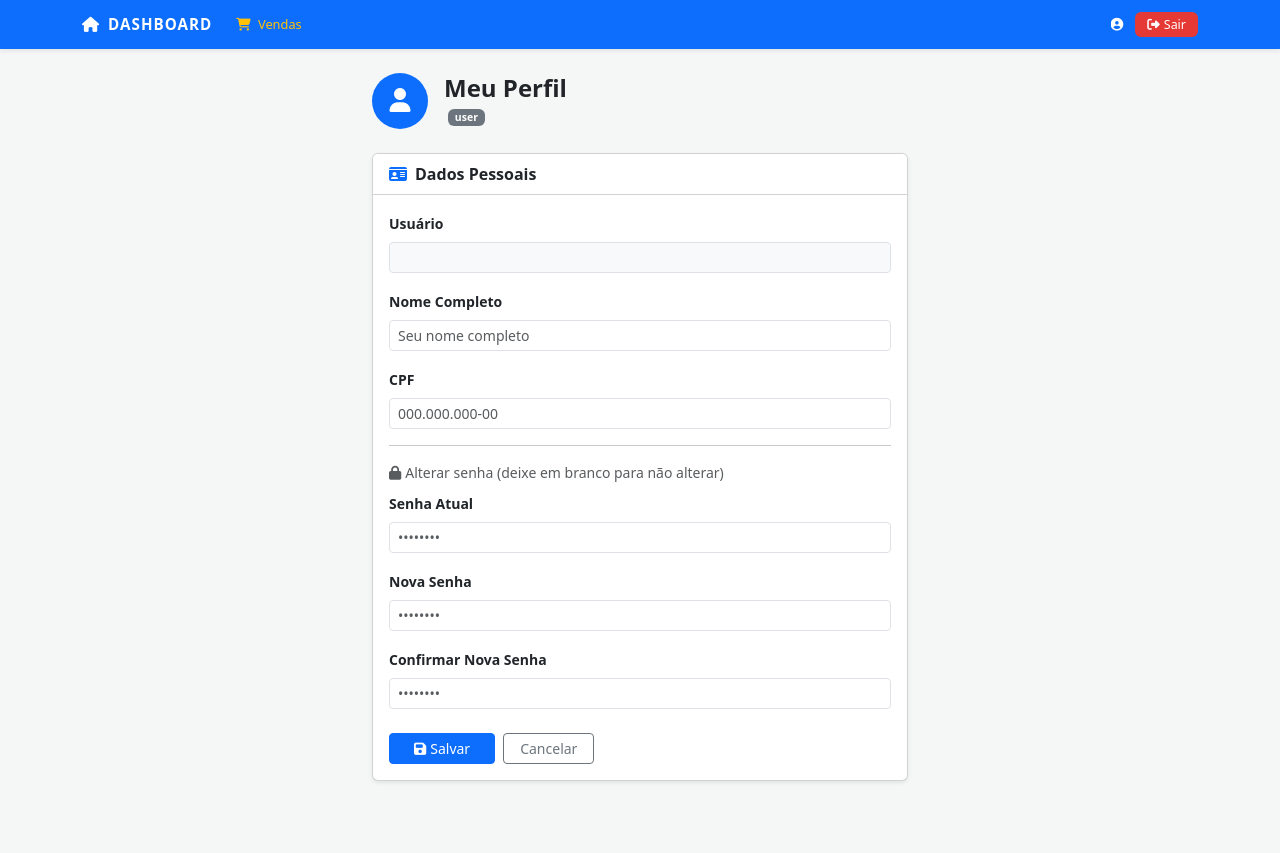
After one commit to gustavosdefreitas/Plataforma-Gestao-Textil-PIV, a FastAPI app: template templates/meu_perfil.html in a window 1280 px wide. The commit adds this page. Run offline with FastAPI, Linux system fonts and the light colour scheme; the template is opened without the code that fills it, so the values that code supplies are empty; parts of the project's set-up code (start-up, migrations or seed data) failed here and were passed over.

Commit message:
feat: pagina /meu-perfil com edicao de dados e senha, link no navbar v1.1.0

```diff
--- a/main.py
+++ b/main.py
@@ -415,6 +415,62 @@ async def login(request: Request, username: str = Form(...), password: str = For
     return templates.TemplateResponse(request, "login.html", {
         "error": "Credenciais Inválidas"
     })
+
+@app.get("/meu-perfil")
+async def meu_perfil(request: Request):
+    user = get_current_user(request)
+    if not user:
+        return RedirectResponse(url="/login", status_code=303)
+    with engine.connect() as conn:
+        row = conn.execute(
+            text("SELECT id, username, nome_completo, cpf, perfil, session_id FROM usuarios WHERE id = :id"),
+            {"id": user.id}
+        ).fetchone()
+    return templates.TemplateResponse(request, "meu_perfil.html", {"user": user, "dados": row})
+
+
+@app.post("/meu-perfil")
+async def meu_perfil_salvar(
+    request: Request,
+    nome_completo: str = Form(""),
+    cpf: str = Form(""),
+    senha_atual: str = Form(""),
+    nova_senha: str = Form(""),
+    confirmar_senha: str = Form("")):
+    user = get_current_user(request)
+    if not user:
+        return RedirectResponse(url="/login", status_code=303)
+    erros = []
+    with engine.connect() as conn:
+        row = conn.execute(
+            text("SELECT id, username, nome_completo, cpf, perfil, password FROM usuarios WHERE id = :id"),
+            {"id": user.id}
+        ).fetchone()
+        # Atualizar dados básicos
+        novo_nome = nome_completo.strip() or row.nome_completo
+        novo_cpf  = cpf.strip() or row.cpf
+        # Troca de senha (opcional)
+        novo_hash = row.password
+        if nova_senha:
+            import hashlib
+            if not senha_atual:
+                erros.append("Informe a senha atual para alterar a senha.")
+            elif hashlib.sha256(senha_atual.encode()).hexdigest() != row.password:
+                erros.append("Senha atual incorreta.")
+            elif nova_senha != confirmar_senha:
+                erros.append("Nova senha e confirmação não coincidem.")
+            else:
+                novo_hash = hashlib.sha256(nova_senha.encode()).hexdigest()
+        if erros:
+            return templates.TemplateResponse(request, "meu_perfil.html", {"user": user, "dados": row, "erros": erros})
+        conn.execute(
+            text("UPDATE usuarios SET nome_completo=:nome, cpf=:cpf, password=:pwd WHERE id=:id"),
+            {"nome": novo_nome, "cpf": novo_cpf, "pwd": novo_hash, "id": user.id}
+        )
+        conn.commit()
+        registrar_log(user.id, user.username, "EDITAR_PERFIL", "Usuário atualizou seu perfil")
+    return RedirectResponse(url="/meu-perfil?ok=1", status_code=303)
+
 
 @app.get("/logout")
 async def logout(request: Request):
--- a/templates/base.html
+++ b/templates/base.html
@@ -73,12 +73,12 @@
                     {% endif %}
                 </ul>
                 <div class="navbar-nav align-items-center gap-2">
-                    <span class="text-white navbar-user d-none d-xl-inline">
+                    <a href="/meu-perfil" class="text-white text-decoration-none navbar-user d-none d-xl-inline" title="Meu Perfil">
                         <i class="fas fa-user-circle me-1" aria-hidden="true"></i>{{ user.username }}
                         {% if user.perfil == 'admin' %}
                         <span class="badge bg-warning text-dark ms-1" style="font-size:0.6rem;">admin</span>
                         {% endif %}
-                    </span>
+                    </a>
                     <a class="btn btn-logout" href="/logout" style="background-color:#e53935;color:#fff;border:none;">
                         <i class="fas fa-sign-out-alt me-1" aria-hidden="true"></i>Sair
                     </a>
--- /dev/null
+++ b/templates/meu_perfil.html
@@ -0,0 +1,80 @@
+{% extends "base.html" %}
+{% block title %}Meu Perfil{% endblock %}
+{% block content %}
+<div class="container" style="max-width:560px;">
+    <div class="d-flex align-items-center mb-4 gap-3">
+        <div style="width:56px;height:56px;border-radius:50%;background:#0d6efd;display:flex;align-items:center;justify-content:center;">
+            <i class="fas fa-user fa-xl text-white"></i>
+        </div>
+        <div>
+            <h4 class="mb-0 fw-bold">Meu Perfil</h4>
+            <span class="text-muted small">{{ dados.username }}
+                {% if dados.perfil == 'admin' %}
+                <span class="badge bg-warning text-dark ms-1">admin</span>
+                {% else %}
+                <span class="badge bg-secondary ms-1">user</span>
+                {% endif %}
+            </span>
+        </div>
+    </div>
+
+    {% if request.query_params.get('ok') %}
+    <div class="alert alert-success d-flex align-items-center gap-2 py-2">
+        <i class="fas fa-check-circle"></i> Perfil atualizado com sucesso.
+    </div>
+    {% endif %}
+
+    {% if erros %}
+    <div class="alert alert-danger py-2">
+        {% for e in erros %}<div><i class="fas fa-exclamation-circle me-1"></i>{{ e }}</div>{% endfor %}
+    </div>
+    {% endif %}
+
+    <div class="card shadow-sm mb-4">
+        <div class="card-header bg-white fw-semibold py-2">
+            <i class="fas fa-id-card me-2 text-primary"></i>Dados Pessoais
+        </div>
+        <div class="card-body">
+            <form method="post" action="/meu-perfil">
+                <div class="mb-3">
+                    <label class="form-label small fw-semibold">Usuário</label>
+                    <input type="text" class="form-control form-control-sm bg-light" value="{{ dados.username }}" disabled>
+                </div>
+                <div class="mb-3">
+                    <label class="form-label small fw-semibold">Nome Completo</label>
+                    <input type="text" name="nome_completo" class="form-control form-control-sm"
+                           value="{{ dados.nome_completo or '' }}" placeholder="Seu nome completo">
+                </div>
+                <div class="mb-3">
+                    <label class="form-label small fw-semibold">CPF</label>
+                    <input type="text" name="cpf" class="form-control form-control-sm"
+                           value="{{ dados.cpf or '' }}" placeholder="000.000.000-00">
+                </div>
+
+                <hr class="my-3">
+                <p class="small text-muted mb-2"><i class="fas fa-lock me-1"></i>Alterar senha <span class="text-muted">(deixe em branco para não alterar)</span></p>
+
+                <div class="mb-3">
+                    <label class="form-label small fw-semibold">Senha Atual</label>
+                    <input type="password" name="senha_atual" class="form-control form-control-sm" placeholder="••••••••">
+                </div>
+                <div class="mb-3">
+                    <label class="form-label small fw-semibold">Nova Senha</label>
+                    <input type="password" name="nova_senha" class="form-control form-control-sm" placeholder="••••••••">
+                </div>
+                <div class="mb-4">
+                    <label class="form-label small fw-semibold">Confirmar Nova Senha</label>
+                    <input type="password" name="confirmar_senha" class="form-control form-control-sm" placeholder="••••••••">
+                </div>
+
+                <div class="d-flex gap-2">
+                    <button type="submit" class="btn btn-primary btn-sm px-4">
+                        <i class="fas fa-save me-1"></i>Salvar
+                    </button>
+                    <a href="/" class="btn btn-outline-secondary btn-sm px-3">Cancelar</a>
+                </div>
+            </form>
+        </div>
+    </div>
+</div>
+{% endblock %}
```
Also changed, not shown: 1 other file.
